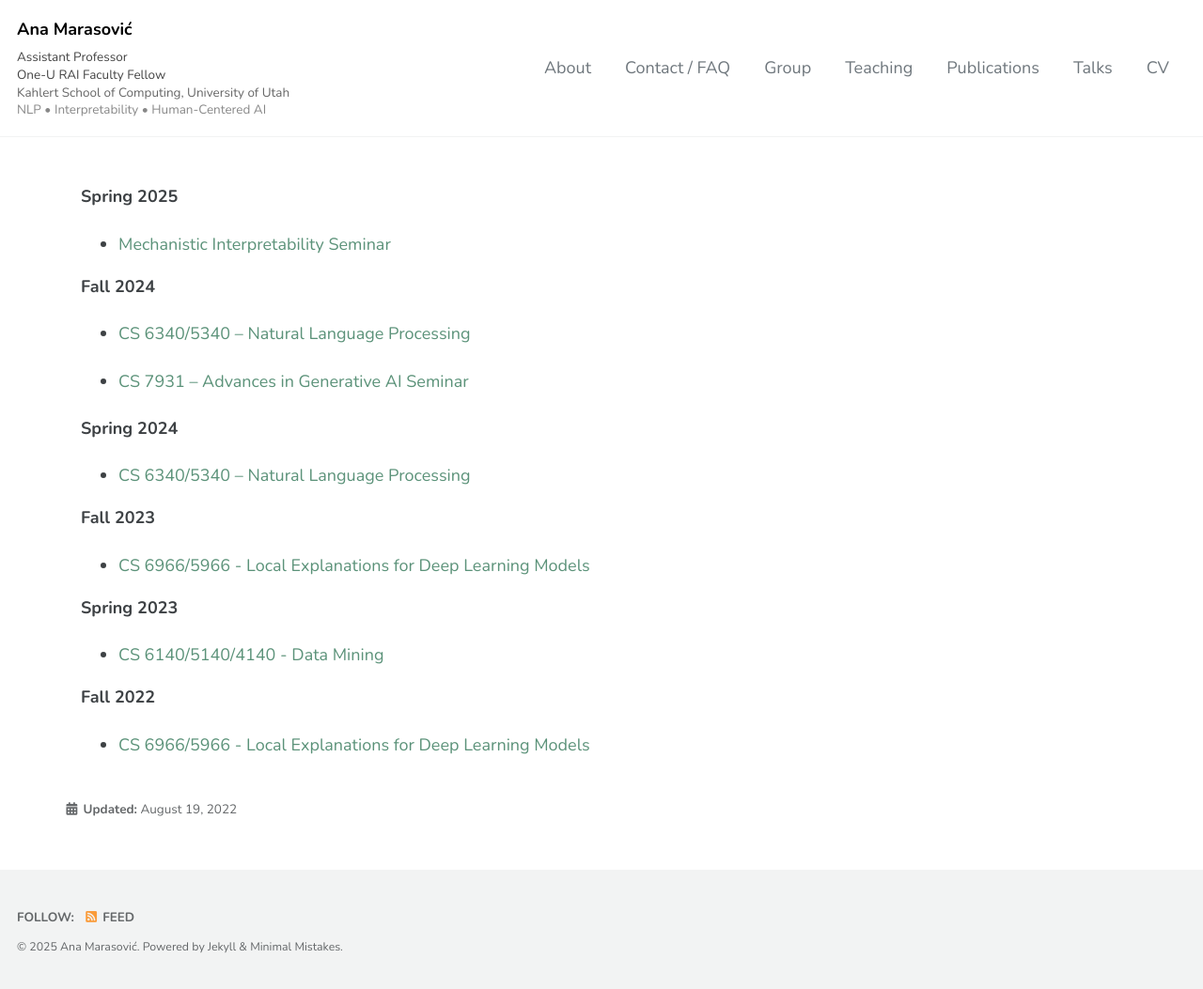
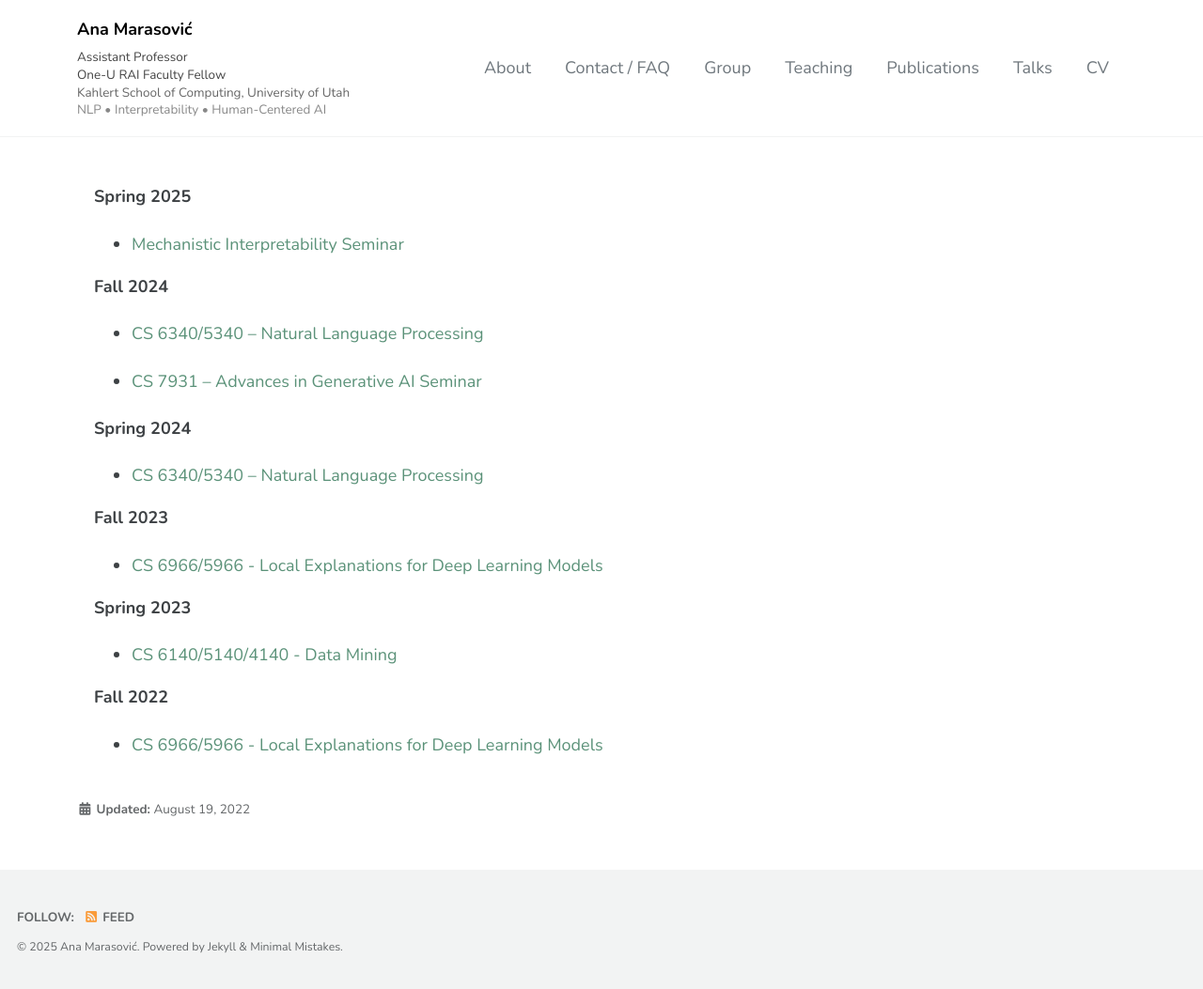
Before and after one commit to amarasovic/amarasovic.github.io, a Jekyll site: the page built from teaching/index.md, in a window 1280 px wide. Shown: the whole page at 94% size. Built offline with Jekyll 4.4.1, drawn with Linux system fonts in a browser that asks for light colours; cached includes are drawn as plain includes; a script that is not in the unit is left out.

Commit message:
Refine CSS to preserve About page sidebar styling
- Remove overly broad selector that affected sidebar icons
- Target only page content elements for width overrides
- Keep sidebar contact icons properly centered under photo
- Maintain wider layout for extra-wide pages

🤖 Generated with [Claude Code](https://claude.ai/code)

Co-Authored-By: Claude <noreply@anthropic.com>

```diff
--- a/assets/css/main.scss
+++ b/assets/css/main.scss
@@ -131,20 +131,32 @@ a {
   margin-left: 2em !important;
 }
 
-/* Make pages with extra-wide class actually wider */
-.extra-wide .page {
+/* Aggressive override for extra-wide pages - but not sidebar content */
+.extra-wide {
   width: 100% !important;
-  max-width: none !important;
-  padding-right: 0 !important;
 }
 
 .extra-wide #main {
-  max-width: 95% !important;
-  padding-left: 2em !important;
-  padding-right: 2em !important;
+  max-width: 90vw !important;
+  width: 90vw !important;
+}
+
+.extra-wide .page {
+  max-width: none !important;
+  width: 100% !important;
 }
 
 .extra-wide .page__content {
+  max-width: none !important;
+  width: 100% !important;
+}
+
+.extra-wide .masthead__inner-wrap {
+  max-width: 90vw !important;
+}
+
+/* Override max-width for specific content elements, but preserve sidebar styling */
+.extra-wide .page__content * {
   max-width: none !important;
 }
 
```
